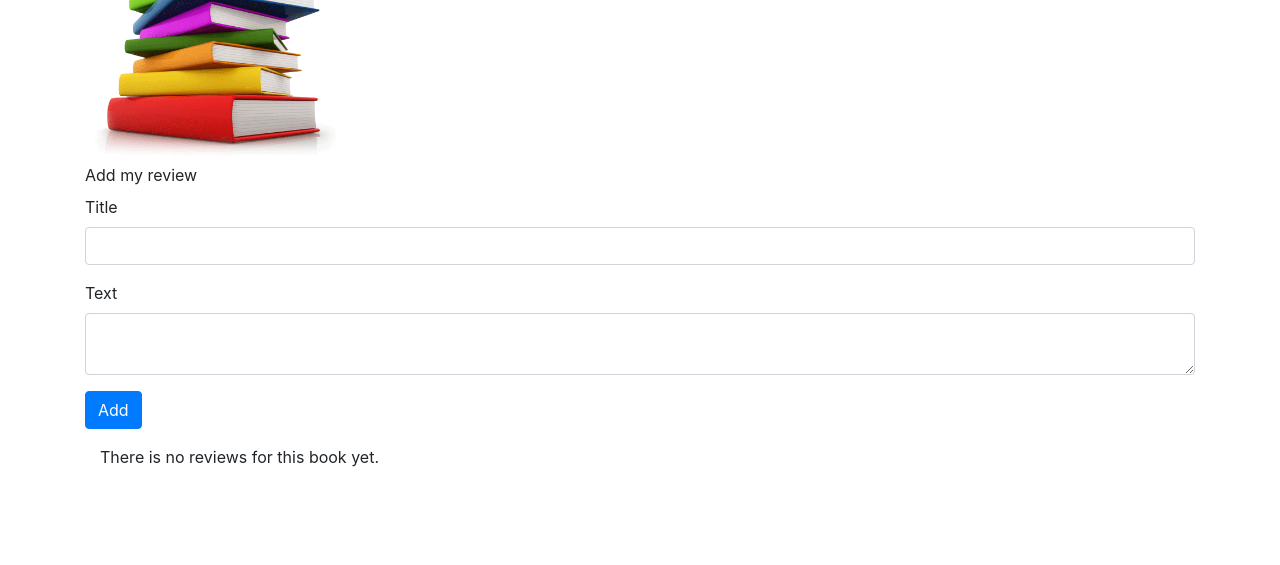
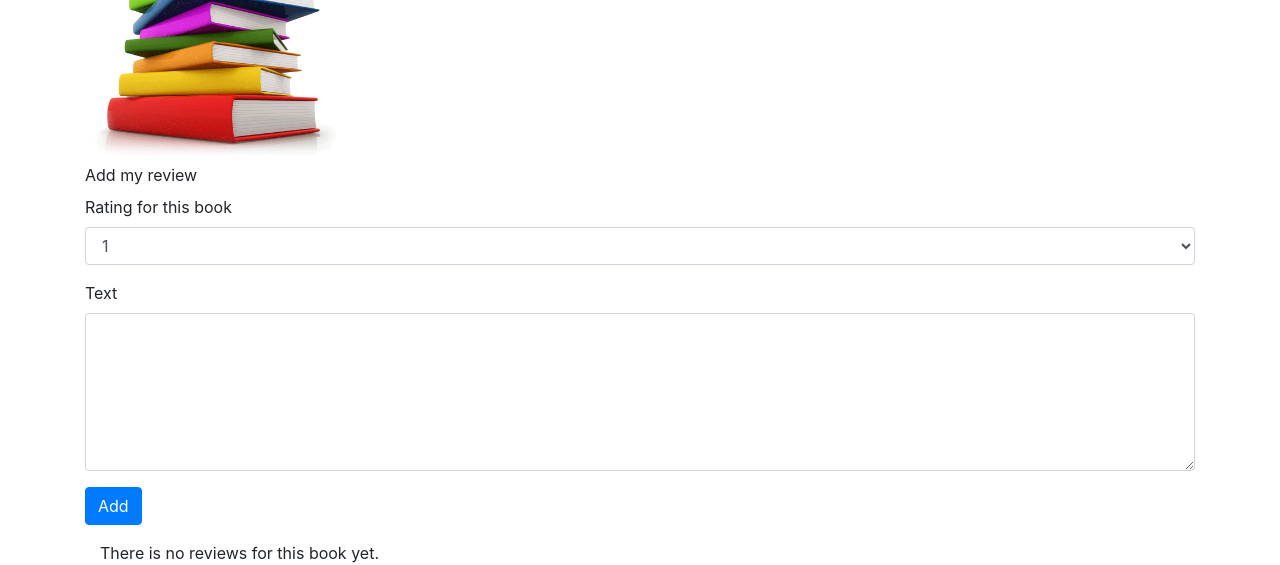
Before and after one commit to aaakulchyk/project1, a Flask app: template templates/book.html in a window 1280 px wide. Shown: the part 209-774 px from the top of the page. Run offline with Flask 2, Linux system fonts and the light colour scheme; the template is opened without the code that fills it, so the values that code supplies are empty; the visitor is signed in with stand-in values (Sample User, id 1); some libraries are stand-ins or nearby versions.

Commit message:
Supported adding new reviews.

```diff
--- a/application.py
+++ b/application.py
@@ -98,18 +98,33 @@ def search(page, methods=['GET', 'POST']):
         abort(404)
     return render_template('search.html', result=result)
 
-@app.route('/books/<int:id>')
+@app.route('/books/<int:id>', methods=['GET', 'POST'])
 def book(id):
-    # Fetch book with a given id.
-    result = db.execute("SELECT isbn, title, author, year FROM books WHERE id = :id", {'id': id})
-    # Create a dict containing book information.
-    for row in result:
-        book_data = dict(row)
-    if book_data:
-        # Collect reviews related to the book.
-        reviews_data = db.execute("SELECT book_id, author_id, rating, text FROM reviews WHERE book_id = :id",
-                                            {'id': id})
-        reviews_list = [dict(review) for review in reviews_data]
-        return render_template('book.html', book=book_data, reviews=reviews_list)
-    else:
-        return render_template('error.html', message='Sorry! We can\'t find this book in our library :(')
+    if request.method == 'GET':
+        # Fetch book with a given id.
+        result = db.execute("SELECT id, isbn, title, author, year FROM books WHERE id = :id", {'id': id})
+        # Create a dict containing book information.
+        for row in result:
+            book_data = dict(row)
+        if book_data:
+            # Collect reviews related to the book.
+            reviews_data = db.execute("SELECT book_id, author_id, rating, text FROM reviews WHERE book_id = :id",
+                                                {'id': id})
+            reviews_list = [dict(review) for review in reviews_data]
+            print(reviews_list)
+            return render_template('book.html', book=book_data, reviews=reviews_list)
+        else:
+            return render_template('error.html', message='Sorry! We can\'t find this book in our library :(')
+    # Submitting a form.
+    elif request.method == 'POST':
+        # Check whether review is not empty.
+        review_text = request.form.get('review-text')
+        if review_text is not None:
+            # Add review.
+            db.execute("INSERT INTO reviews (book_id, author_id, rating, text) VALUES (:book_id, :author_id, :rating, :text)",
+                       {'book_id': id, 'author_id': session['user_id'], 'rating': request.form.get('review-rating'), 'text': review_text})
+            db.commit()
+            # Redirect to the same page.
+            return redirect('/books/' + str(id))
+        else:
+            return render_template('error.html', message='Sorry! We can\'t add an empty review.')
--- a/templates/book.html
+++ b/templates/book.html
@@ -13,14 +13,20 @@
 </div>
 {% if session['user_id'] %}
 <label for="add-review">Add my review</label>
-<form class="add-review" id="add-review" action="add_review" method="post">
+<form class="add-review" id="add-review" action="/books/{{ book.id }}" method="post">
     <div class="form-group">
-        <label for="review-title">Title</label>
-        <input class="form-control mr-sm-2" id="review-title" type="text" aria-describedby="Review title" name="review-title">
+        <label for="review-rating">Rating for this book</label>
+        <select class="form-control" id="review-rating" name="review-rating">
+            <option>1</option>
+            <option>2</option>
+            <option>3</option>
+            <option>4</option>
+            <option>5</option>
+        </select>
     </div>
     <div class="form-group">
         <label for="review-text">Text</label>
-        <textarea class="form-control mr-sm-2" id="review-text" type="text" aria-describedby="Review text" name="review-text"></textarea>
+        <textarea required class="form-control mr-sm-2" id="review-text" aria-describedby="Review text" name="review-text" autocomplete="off" rows="6" cols="100" wrap="hard"></textarea>
     </div>
     <div class="form-group">
         <button class="btn btn-primary" type="submit">Add</button>
@@ -29,7 +35,7 @@
 {% endif %}
 {% if reviews %}
 <div class="row reviews">
-    {% for review in book.reviews %}
+    {% for review in reviews %}
     <div class="col-12 review-body">
         <span class="review-item review-author">{{ review.author }}</span>
         <span class="review-item review-rating">{{ review.rating }}</span>
```
Also changed, not shown: 3 other files.
